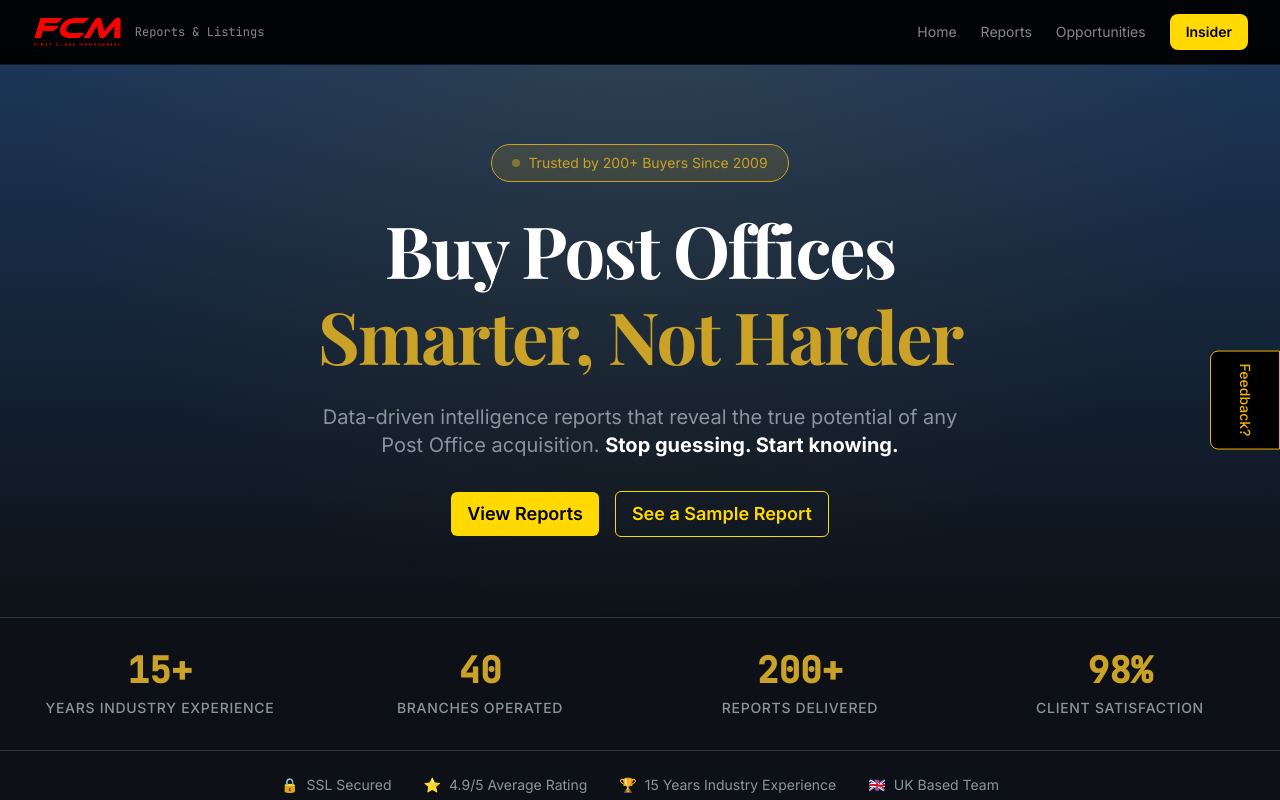
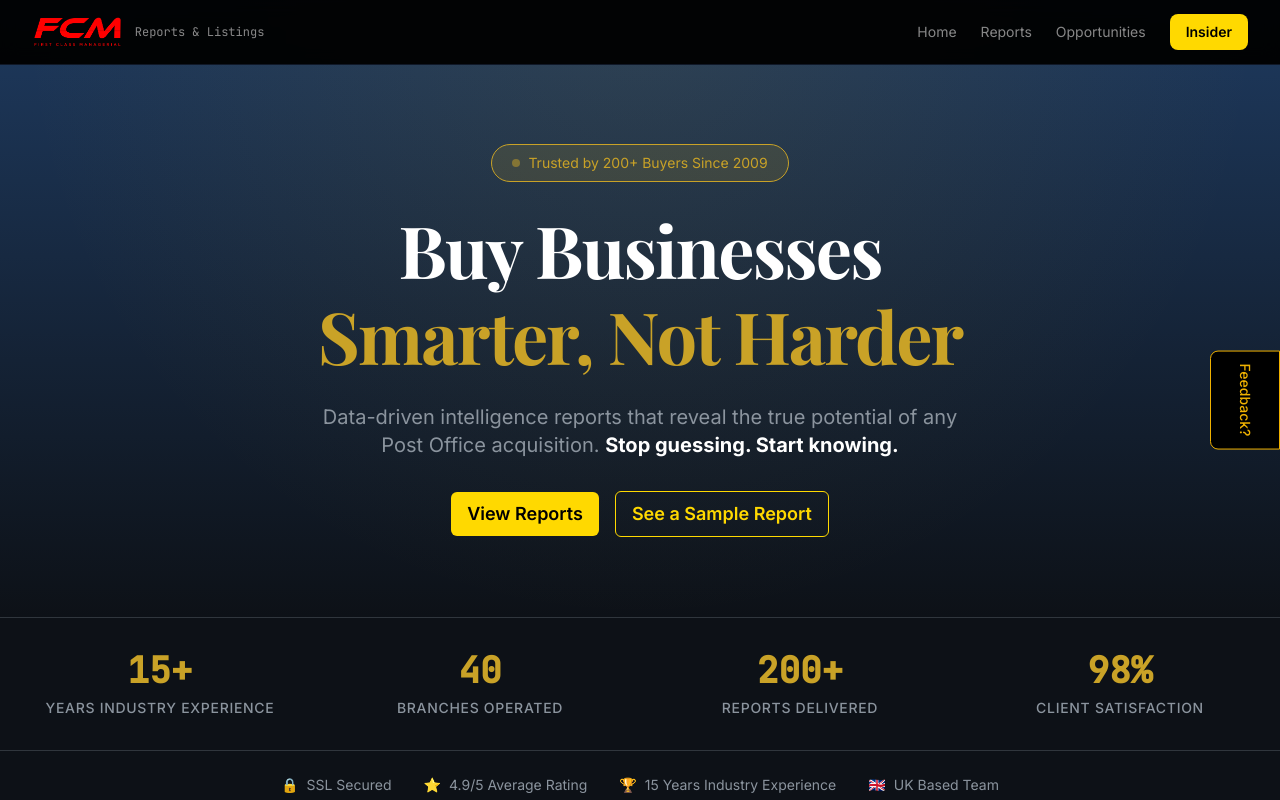
Before and after one commit to agentmicky23-collab/fcm-intelligence-reports, a Next.js app: page / in a window 1280 px wide. Shown: the top 800 px of the page. Built offline with nearby package versions, Linux system fonts and the light colour scheme.

Commit message:
Add rotating headline animation to hero

```diff
--- a/app/page.tsx
+++ b/app/page.tsx
@@ -1,5 +1,6 @@
 "use client";
 
+import { useState, useEffect } from "react";
 import Link from "next/link";
 import { AppLayout } from "@/components/layout/AppLayout";
 import { ListingCard, isSoldListingVisible } from "@/components/listing-card";
@@ -7,6 +8,49 @@ import { BuyButton } from "@/components/buy-button";
 import { MiniCard } from "@/components/mini-card";
 
 import { listings } from "@/lib/listings-data";
+
+// Rotating headline words for hero
+const ROTATING_WORDS = ["Post Offices", "Forecourts", "Convenience Stores", "Businesses"];
+
+function RotatingHeadline() {
+  const [currentIndex, setCurrentIndex] = useState(0);
+  const [isVisible, setIsVisible] = useState(true);
+
+  useEffect(() => {
+    if (currentIndex >= ROTATING_WORDS.length - 1) return; // Stop on "Businesses"
+
+    const timer = setTimeout(() => {
+      // Fade out
+      setIsVisible(false);
+
+      // After fade-out, switch word and fade in
+      setTimeout(() => {
+        setCurrentIndex((prev) => prev + 1);
+        setIsVisible(true);
+      }, 300); // 300ms for fade-out transition
+    }, 1000); // 1 second display time
+
+    return () => clearTimeout(timer);
+  }, [currentIndex]);
+
+  return (
+    <h1 className="font-playfair text-5xl md:text-7xl font-bold tracking-tight mb-6" style={{ lineHeight: 1.2 }}>
+      Buy{" "}
+      <span
+        className="inline-block"
+        style={{
+          transition: "opacity 0.3s ease, transform 0.3s ease",
+          opacity: isVisible ? 1 : 0,
+          transform: isVisible ? "translateY(0)" : "translateY(-8px)",
+        }}
+      >
+        {ROTATING_WORDS[currentIndex]}
+      </span>
+      <br />
+      <span style={{ color: '#c9a227' }}>Smarter, Not Harder</span>
+    </h1>
+  );
+}
 
 // Get 3 featured listings with daily rotation
 function getFeaturedListings() {
@@ -63,10 +107,7 @@ export default function Home() {
             <span className="flex h-2 w-2 rounded-full bg-[#c9a227] animate-pulse"></span>
             Trusted by 200+ Buyers Since 2009
           </div>
-          <h1 className="font-playfair text-5xl md:text-7xl font-bold tracking-tight mb-6" style={{ lineHeight: 1.2 }}>
-            Buy Post Offices<br />
-            <span style={{ color: '#c9a227' }}>Smarter, Not Harder</span>
-          </h1>
+          <RotatingHeadline />
           <p className="text-xl mb-8 max-w-2xl mx-auto" style={{ color: '#8b949e' }}>
             Data-driven intelligence reports that reveal the true potential of any Post Office acquisition. <strong className="text-white">Stop guessing. Start knowing.</strong>
           </p>
```
